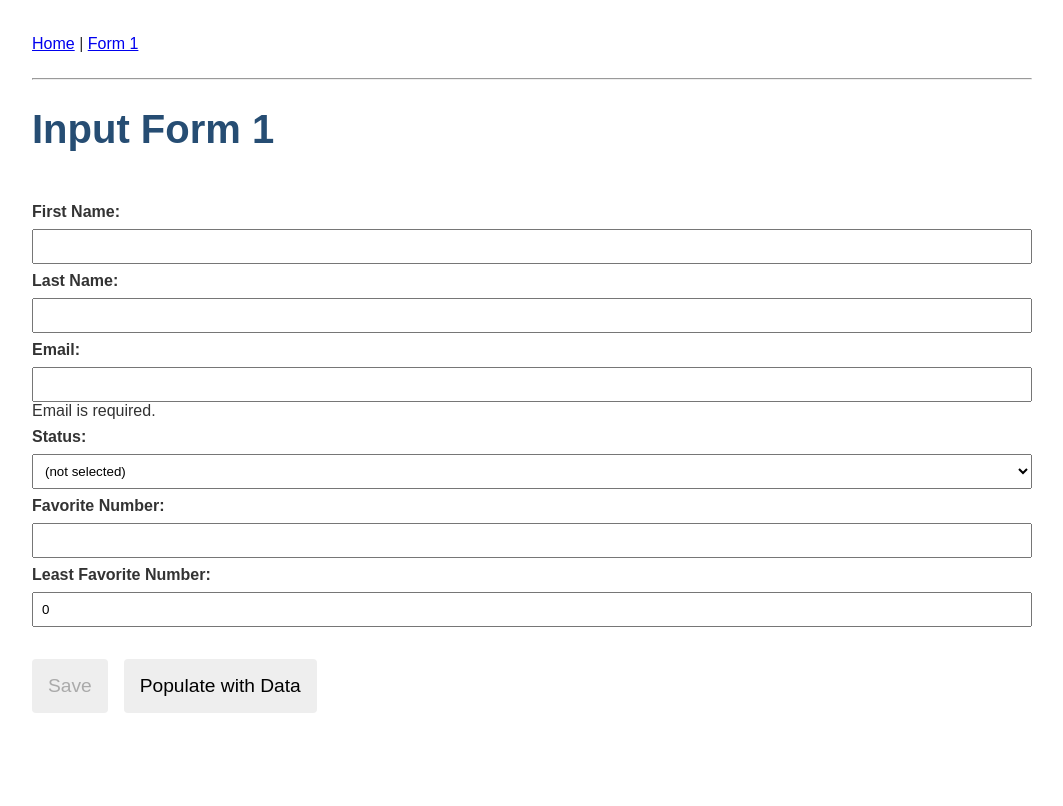
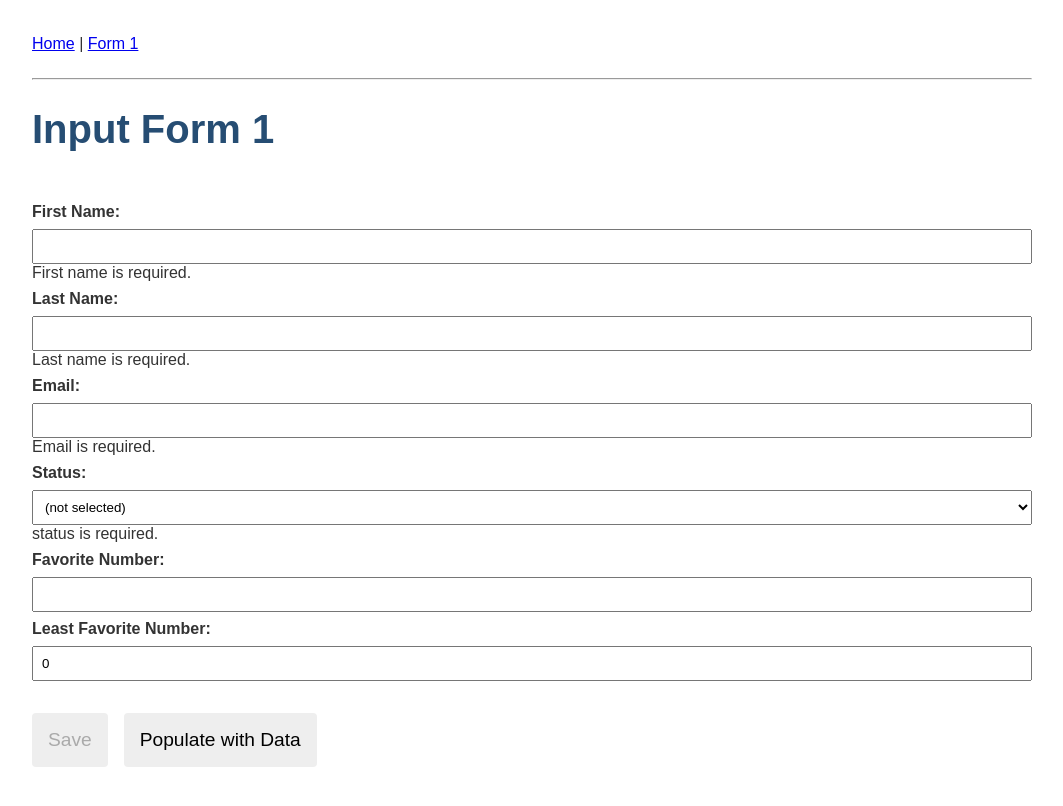
Before and after one commit to benday-inc/AngularChildComponentsWithValidation, an Angular app: page /form1 in a window 1280 px wide. Shown: the top 806 px of the page, without its empty margins (108-1171 px from the left). Built offline with nearby package versions, Linux system fonts and the light colour scheme.

Commit message:
Added control for validation message display

```diff
--- a/src/app/app.module.ts
+++ b/src/app/app.module.ts
@@ -6,12 +6,14 @@ import { AppComponent } from './app.component';
 import { InputForm1Component } from './input-form1/input-form1.component';
 import { LandingPageComponent } from './landing-page/landing-page.component';
 import { ReactiveFormsModule } from '@angular/forms';
+import { ValidationMessageDisplayComponent } from './validation-message-display/validation-message-display.component';
 
 @NgModule({
   declarations: [
     AppComponent,
     InputForm1Component,
-    LandingPageComponent
+    LandingPageComponent,
+    ValidationMessageDisplayComponent
   ],
   imports: [
     BrowserModule,
--- a/src/app/input-form1/input-form1.component.html
+++ b/src/app/input-form1/input-form1.component.html
@@ -3,20 +3,21 @@
 <form [formGroup]="theForm">
     <label for="first-name">First Name: </label>
     <input id="first-name" type="text" formControlName="firstName">
+    <app-validation-message-display
+        controlDisplayName="First name"
+        [controlToValidate]="theForm.controls['firstName']"></app-validation-message-display>
 
     <label for="last-name">Last Name: </label>
     <input id="last-name" type="text" formControlName="lastName">
+    <app-validation-message-display
+        controlDisplayName="Last name"
+        [controlToValidate]="theForm.controls['lastName']"></app-validation-message-display>
 
     <label for="email">Email: </label>
     <input id="email" type="text" formControlName="email">
-    <div *ngIf="theForm.controls['email'].invalid" class="alert alert-danger">
-        <div *ngIf="theForm.controls['email'].errors?.['required']">
-            Email is required.
-        </div>
-        <div *ngIf="theForm.controls['email'].errors?.['email']">
-            Invalid email format.
-        </div>
-    </div>
+    <app-validation-message-display
+        controlDisplayName="Email"
+        [controlToValidate]="theForm.controls['email']"></app-validation-message-display>
 
     <label for="status">Status: </label>
     <select id="status" formControlName="status">
@@ -24,6 +25,9 @@
         <option value="active">Active</option>
         <option value="inactive">Inactive</option>
     </select>
+    <app-validation-message-display
+        controlDisplayName="status"
+        [controlToValidate]="theForm.controls['status']"></app-validation-message-display>
 
     <label for="favoriteNumber">Favorite Number: </label>
     <input id="favoriteNumber" type="text" formControlName="favoriteNumber">
--- /dev/null
+++ b/src/app/validation-message-display/validation-message-display.component.html
@@ -0,0 +1,8 @@
+<div *ngIf="controlToValidate !== null && controlToValidate.invalid" class="alert alert-danger">
+    <div *ngIf="controlToValidate !== null && controlToValidate.errors?.['required']">
+        {{controlDisplayName}} is required.
+    </div>
+    <div *ngIf="controlToValidate !== null && controlToValidate.errors?.['email']">
+        {{controlDisplayName}} email format.
+    </div>
+</div>
```
Also changed, not shown: src/app/validation-message-display/validation-message-display.component.ts (added, +13 -0 lines), src/app/validation-message-display/validation-message-display.component.css (added), 1 other file (tests, documents, lock files or other folders).
